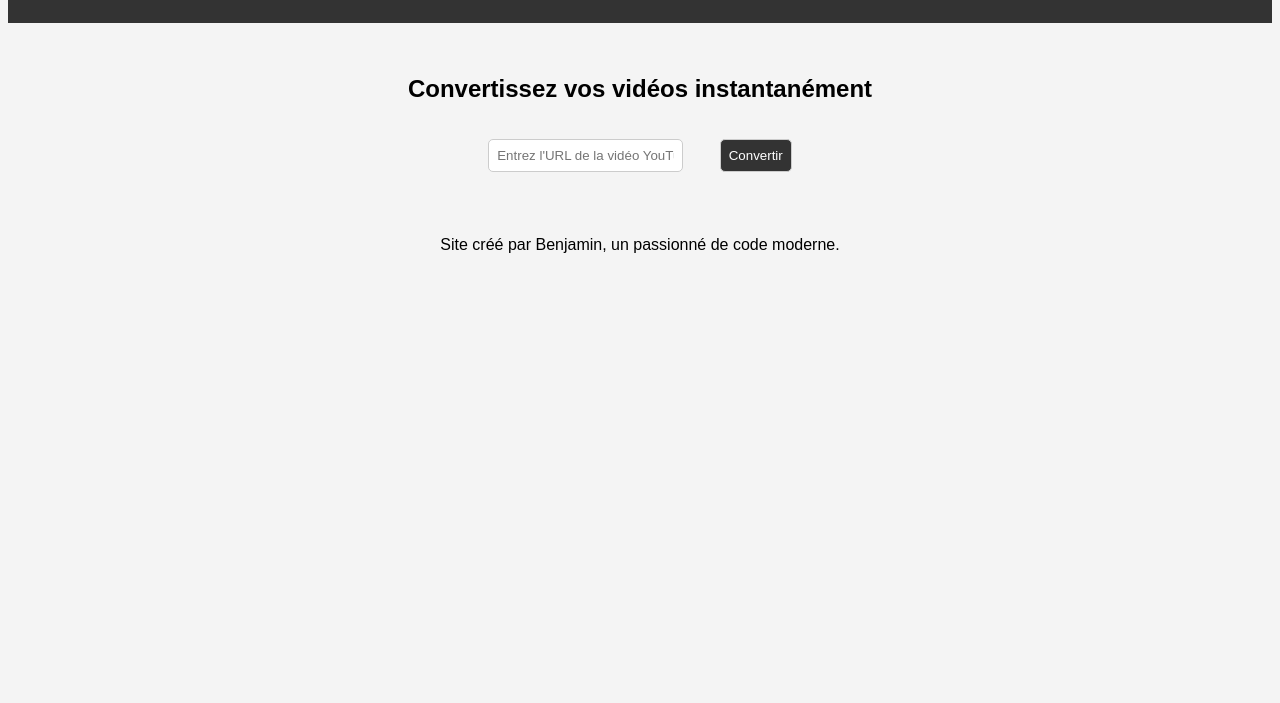
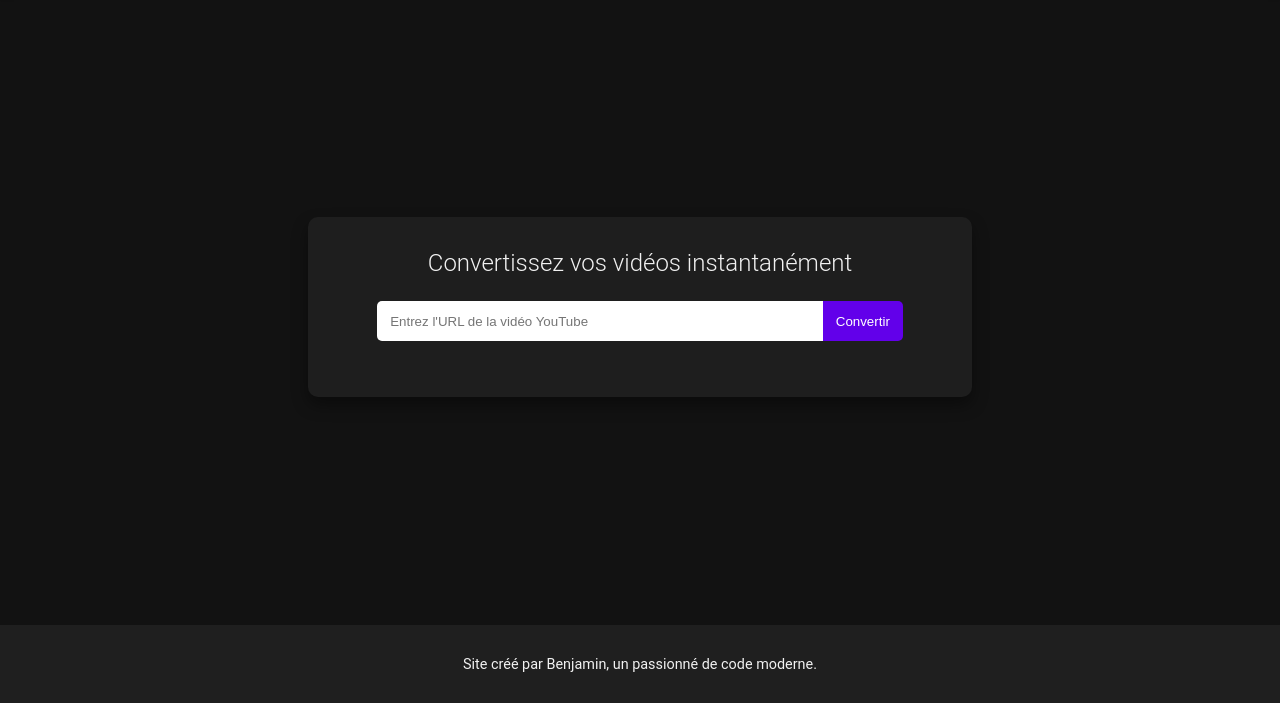
Before and after one commit to binyamincoder93/Convertisseur-YouTube, a plain HTML site: page index.html in a window 1280 px wide. Shown: the part 97-800 px from the top of the page. Drawn offline with Linux system fonts and the light colour scheme.

Commit message:
Update styles.css

```diff
--- a/styles.css
+++ b/styles.css
@@ -1,32 +1,85 @@
 body {
-    font-family: Arial, sans-serif;
-    background-color: #f4f4f4;
-    text-align: center;
+    font-family: 'Roboto', sans-serif;
+    background-color: #121212;
+    color: #f1f1f1;
+    margin: 0;
+    padding: 0;
+    display: flex;
+    flex-direction: column;
+    min-height: 100vh;
 }
 
 header {
-    background-color: #333;
-    color: white;
-    padding: 1rem;
+    background-color: #1f1f1f;
+    padding: 1.5rem;
+    text-align: center;
+    box-shadow: 0 4px 8px rgba(0, 0, 0, 0.3);
+}
+
+h1, h2 {
+    margin: 0;
+    font-weight: 300;
 }
 
 main {
+    flex: 1;
+    display: flex;
+    justify-content: center;
+    align-items: center;
     padding: 2rem;
 }
 
-input, button {
-    padding: 0.5rem;
-    margin: 1rem;
-    border: 1px solid #ccc;
-    border-radius: 5px;
+section {
+    background-color: #1e1e1e;
+    padding: 2rem;
+    border-radius: 10px;
+    box-shadow: 0 8px 16px rgba(0, 0, 0, 0.4);
+    text-align: center;
+    width: 100%;
+    max-width: 600px;
+}
+
+.input-container {
+    display: flex;
+    justify-content: center;
+    margin-top: 1.5rem;
+}
+
+input {
+    padding: 0.8rem;
+    border: none;
+    border-radius: 5px 0 0 5px;
+    outline: none;
+    width: 70%;
 }
 
 button {
-    background-color: #333;
-    color: white;
+    padding: 0.8rem;
+    background-color: #6200ea;
+    border: none;
+    border-radius: 0 5px 5px 0;
+    color: #fff;
     cursor: pointer;
+    transition: background-color 0.3s ease, transform 0.2s ease;
 }
 
 button:hover {
-    background-color: #555;
+    background-color: #3700b3;
+    transform: scale(1.05);
 }
+
+button:active {
+    transform: scale(0.95);
+}
+
+#result {
+    margin-top: 1.5rem;
+    color: #bb86fc;
+}
+
+footer {
+    background-color: #1f1f1f;
+    text-align: center;
+    padding: 1rem;
+    font-size: 0.9rem;
+}
```
